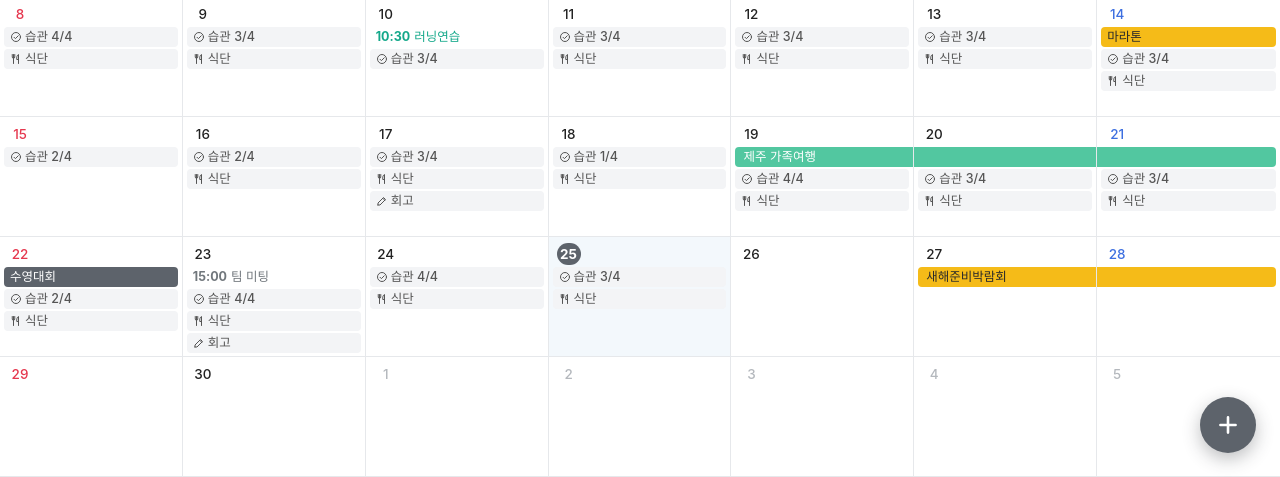
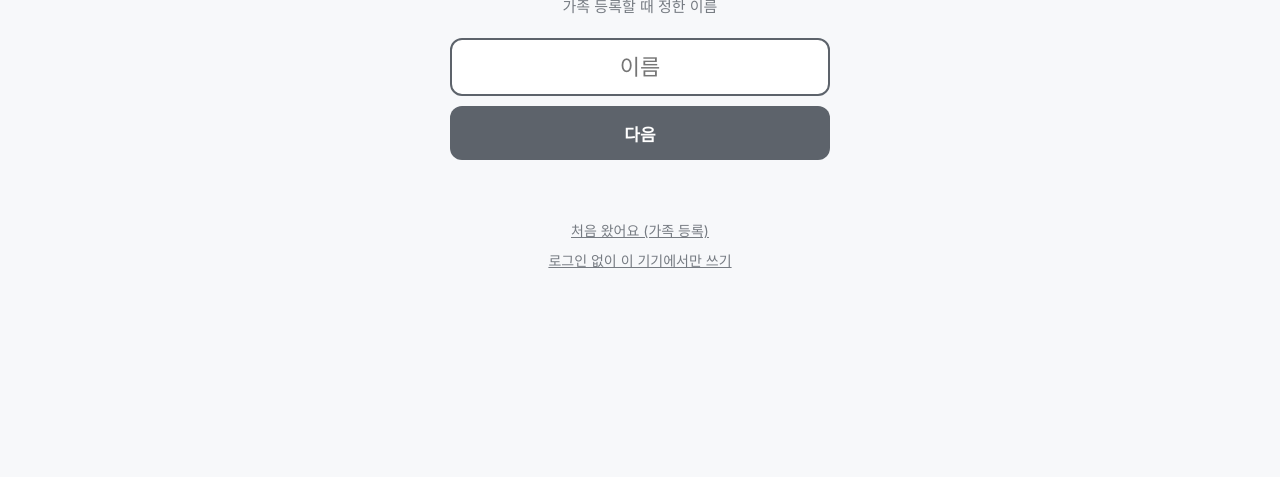
Before and after one commit to arroming/multicalendar, a plain HTML site: page index.html in a window 1280 px wide. Shown: the part 323-800 px from the top of the page. Drawn offline with nearby package versions, Linux system fonts and the light colour scheme.

Commit message:
Supabase 프로젝트 연결 (가족 로그인 켜기)
- 공개용 Project URL과 publishable 키 설정
- 등록·로그인·저장·실시간 반영·외부 접근 차단을 실제 프로젝트에서 확인

Co-Authored-By: Claude Opus 5.5 <noreply@anthropic.com>

```diff
--- a/index.html
+++ b/index.html
@@ -634,8 +634,8 @@ const save = () => { saveLocal(); if (cloud.me) scheduleSync(); };
    비워 두면 지금처럼 이 브라우저에만 저장됩니다.
    ※ 공개용 키(publishable / anon)만 넣으세요. secret·service_role 키는 절대 금지.
    ========================================================= */
-const SUPABASE_URL = '';
-const SUPABASE_KEY = '';
+const SUPABASE_URL = 'https://mbotugebviohwykpgxaa.supabase.co';
+const SUPABASE_KEY = 'sb_publishable_ThJtOdOWVXWHnCQdPfNciA__Iwl_3oW';
 const SUPABASE_JS = 'https://cdn.jsdelivr.net/npm/@supabase/supabase-js@2.49.4/dist/umd/supabase.js';
 const CLOUD = !!(SUPABASE_URL && SUPABASE_KEY);
 const NAMES_KEY = 'multicalendar.names';     // 이 기기에서 로그인했던 이름들
```
